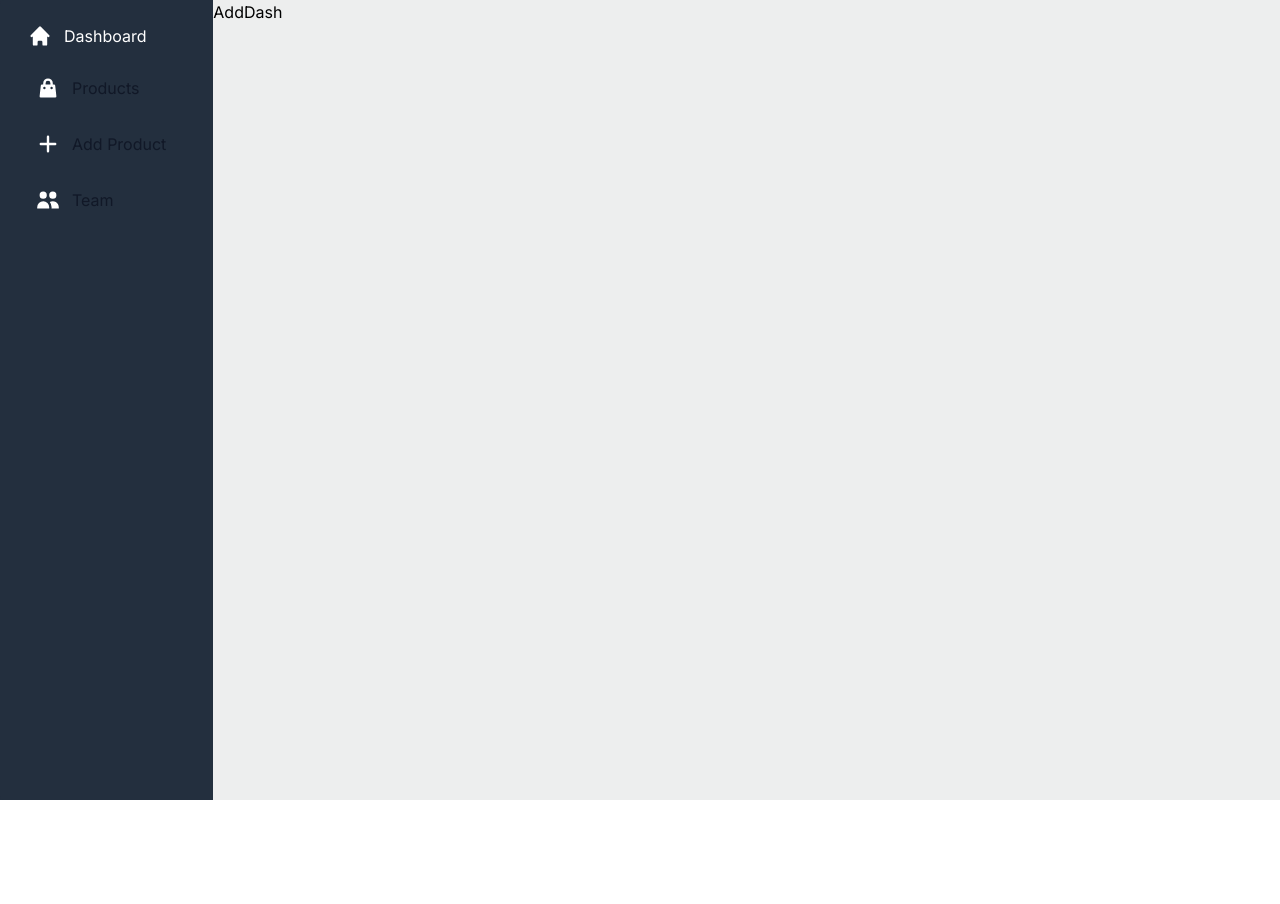
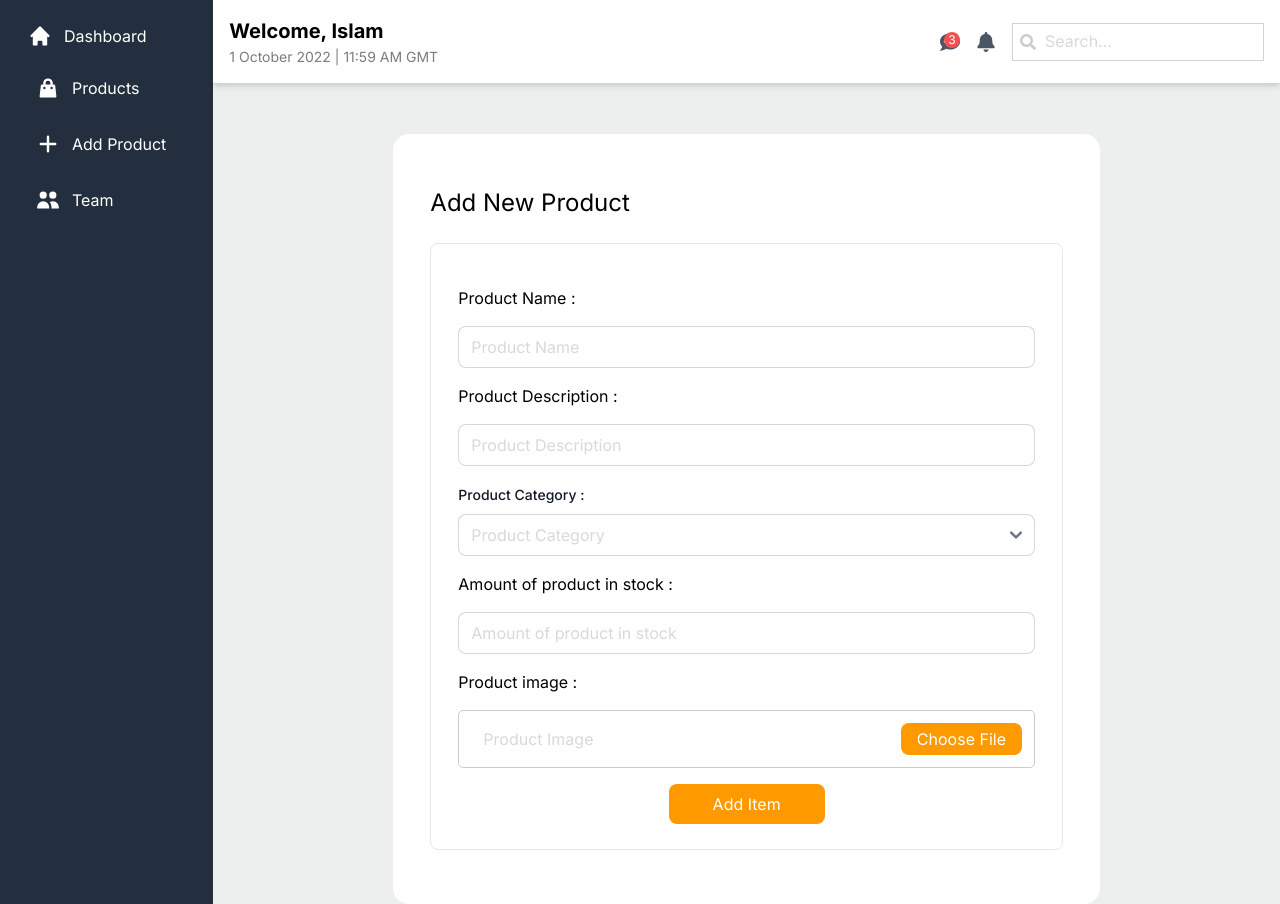
Before and after one commit to MohamedHosnyElKholy/Ecommerce-Multiples-, a Next.js app in the folder all-project/: page /dashBord in a window 1280 px wide. Both pictures are taken after a click on the link "Add Product". Before the commit the page ends 800 px from the top, so only its background shows below. Built offline with nearby package versions, Linux system fonts and the light colour scheme.

Commit message:
feat(dashboard): add addProduct to dashboard page

```diff
--- a/all-project/src/app/(page)/dashBord/page.jsx
+++ b/all-project/src/app/(page)/dashBord/page.jsx
@@ -46,21 +46,21 @@ export default function Page() {
               <Sidebar.Item
                 onClick={() => setActiveTab("products")}
                 icon={HiShoppingBag}
-                className="cursor-pointer hover:bg-gray-700 hover:text-gray-200 py-3 px-6 rounded-lg transition duration-200 ease-in-out"
+                className="cursor-pointer hover:bg-gray-700 text-white hover:text-gray-200 py-3 px-6 rounded-lg transition duration-200 ease-in-out"
               >
                 Products
               </Sidebar.Item>
               <Sidebar.Item
                 onClick={() => setActiveTab("addProduct")}
                 icon={HiPlus}
-                className="cursor-pointer hover:bg-gray-700 hover:text-gray-200 py-3 px-6 rounded-lg transition duration-200 ease-in-out"
+                className="cursor-pointer hover:bg-gray-700 text-white hover:text-gray-200 py-3 px-6 rounded-lg transition duration-200 ease-in-out"
               >
                 Add Product
               </Sidebar.Item>
               <Sidebar.Item
                 onClick={() => setActiveTab("team")}
                 icon={HiUsers}
-                className="cursor-pointer hover:bg-gray-700 hover:text-gray-200 py-3 px-6 rounded-lg transition duration-200 ease-in-out"
+                className="cursor-pointer hover:bg-gray-700 text-white hover:text-gray-200 py-3 px-6 rounded-lg transition duration-200 ease-in-out"
               >
                 Team
               </Sidebar.Item>
--- a/all-project/src/app/_components/AddProdDash/AddDash.jsx
+++ b/all-project/src/app/_components/AddProdDash/AddDash.jsx
@@ -1,9 +1,98 @@
-import React from 'react'
+'use client'
+import React, { useState } from "react";
+import { Label, Select } from "flowbite-react";
+import { FaBell, FaCommentDots, FaSearch } from "react-icons/fa";
+export default function AddDash() {
+  const [fileName, setFileName] = useState('');
+  const [category, setCategory] = useState('');
 
-export default function AddDash() {
+  const handleCategoryChange = (event) => {
+      setCategory(event.target.value);
+  };
+    const handleFileChange = (event) => {
+        const selectedFile = event.target.files[0];
+        setFileName(selectedFile ? selectedFile.name : '');
+    };
+
   return (
-    <div>
-      AddDash
-    </div>
-  )
+    <>
+      <div className="bg-white shadow-md border-b border-gray-300">
+        <div className="flex justify-between items-center p-4">
+          {/* Left side - Welcome and Date/Time */}
+          <div>
+            <p className="text-[20px] font-bold text-black">Welcome, Islam</p>
+            <p className="text-[14px] text-[#7C7C7C]">
+              1 October 2022 | 11:59 AM GMT
+            </p>
+          </div>
+
+          {/* Right side - Icons and Search */}
+          <div className="flex items-center gap-4">
+            {/* Chat Icon */}
+            <div className="relative">
+              <FaCommentDots className="text-gray-600 text-xl" />
+              {/* Notification badge */}
+              <span className="absolute top-0 right-0 text-xs text-white bg-red-500 rounded-full w-4 h-4 flex items-center justify-center">
+                3
+              </span>
+            </div>
+
+            {/* Bell Icon */}
+            <FaBell className="text-gray-600 text-xl" />
+
+            {/* Search Input */}
+            <div className="relative">
+              <input
+                type="text"
+                placeholder="Search..."
+                className="p-2 pl-8 pr-2 border border-gray-300 text-sm text-gray-600 focus:outline-none focus:border-blue-500"
+              />
+              <FaSearch className="absolute left-2 top-1/2 transform -translate-y-1/2 text-[#ccc]" />
+            </div>
+          </div>
+        </div>
+      </div>
+      <div className="mt-[50px] bg-white rounded-[16px] mx-[10px] md:mx-[40px] lg:mx-[180px] py-[54px] px-[37px]">
+        <h2 className="text-[24px] font-[400] leading-[29.05px] mb-[26px]">
+          Add New Product
+        </h2>
+        <div className="border rounded-[8px] pt-[42px] px-[27px] pb-[25px]">
+          <form className="flex flex-col gap-4 dashFrom">
+            <label htmlFor="productName" className="block">Product Name :</label>
+            <input type="text" id="productName" placeholder="Product Name" className="outline-[#D1D1D1DD] border-[#D1D1D1DD] w-full rounded-[8px]"  />
+            <label htmlFor="productDescription" className="block">Product Description : </label>
+            <input
+              type="text"
+              id="productDescription"
+              placeholder="Product Description"
+              className="outline-[#D1D1D1DD] border-[#D1D1D1DD] w-full rounded-[8px]"
+            />
+            <div className="w-full">
+      <div className="mb-2 block">
+        <Label htmlFor="productCategory" value="Product Category :" />
+      </div>
+            <select id="productCategory"  className={category ==''?'placeholder outline-[#D1D1D1DD] border-[#D1D1D1DD] w-full rounded-[8px]' : "outline-[#D1D1D1DD] border-[#D1D1D1DD] w-full rounded-[8px]"} value={category} onChange={handleCategoryChange}  >
+            <option value="" disabled hidden className="text-black" >
+                    Product Category
+                </option>
+              <option className="text-black">Women's Fashion</option>
+              <option className="text-black">Men's Fashion</option>
+              <option className="text-black" >Baby & Toys</option>
+              <option className="text-black">Electronics</option>
+            </select>
+            </div>
+            <label htmlFor="productAmount" className="block">Amount of product in stock : </label>
+            <input type="number" id="productAmount" placeholder="Amount of product in stock" className="outline-[#D1D1D1DD] border-[#D1D1D1DD] w-full rounded-[8px]"  />
+            <label htmlFor="productImage" className="block">Product image : </label>
+            <div className="file-upload">
+              <input type="text" value={fileName} className="order-2" readOnly placeholder="Product Image" />
+              <input type="file" onChange={handleFileChange} id="file-input" />
+              <label for="file-input" className="file-button order-1 md:order-3">Choose File</label>
+            </div>
+            <button className='bg-[#FF9900] rounded-[8px] px-[44px] py-[8px] text-white w-fit mx-auto'>Add Item</button>
+          </form>
+        </div>
+      </div>
+    </>
+  );
 }
--- a/all-project/src/app/globals.css
+++ b/all-project/src/app/globals.css
@@ -174,3 +174,44 @@ nav.dashboardNav > div{
 .paginationTeamDash button{
   color:black !important;
 }
+
+[type='text']:focus,select:focus,[type='number']:focus{
+  --tw-ring-color: #FF9900 !important;
+  border-color: #FF9900 !important;
+}
+
+.file-upload {
+  display: flex;
+  align-items: center;
+  border: 1px solid #ccc;
+  padding-block: 8px;
+  padding-inline:12px ;
+  border-radius: 5px;
+  width: 100%;
+}
+
+.file-upload input[type="text"] {
+  border: none;
+  outline: none;
+  flex: 1 1 0;
+  --tw-ring-color: white !important;
+  border-color: white !important;
+}
+
+.file-upload input[type="file"] {
+  display: none;
+}
+
+.file-button {
+  background-color: #FF9900;
+  color: white;
+  padding: 4px 16px;
+  cursor: pointer;
+  border-radius: 8px;
+}
+.dashFrom select.placeholder{
+  color:#d9d9d9;
+}
+.dashFrom select:not(.placeholder){
+  color:black;
+}
```
